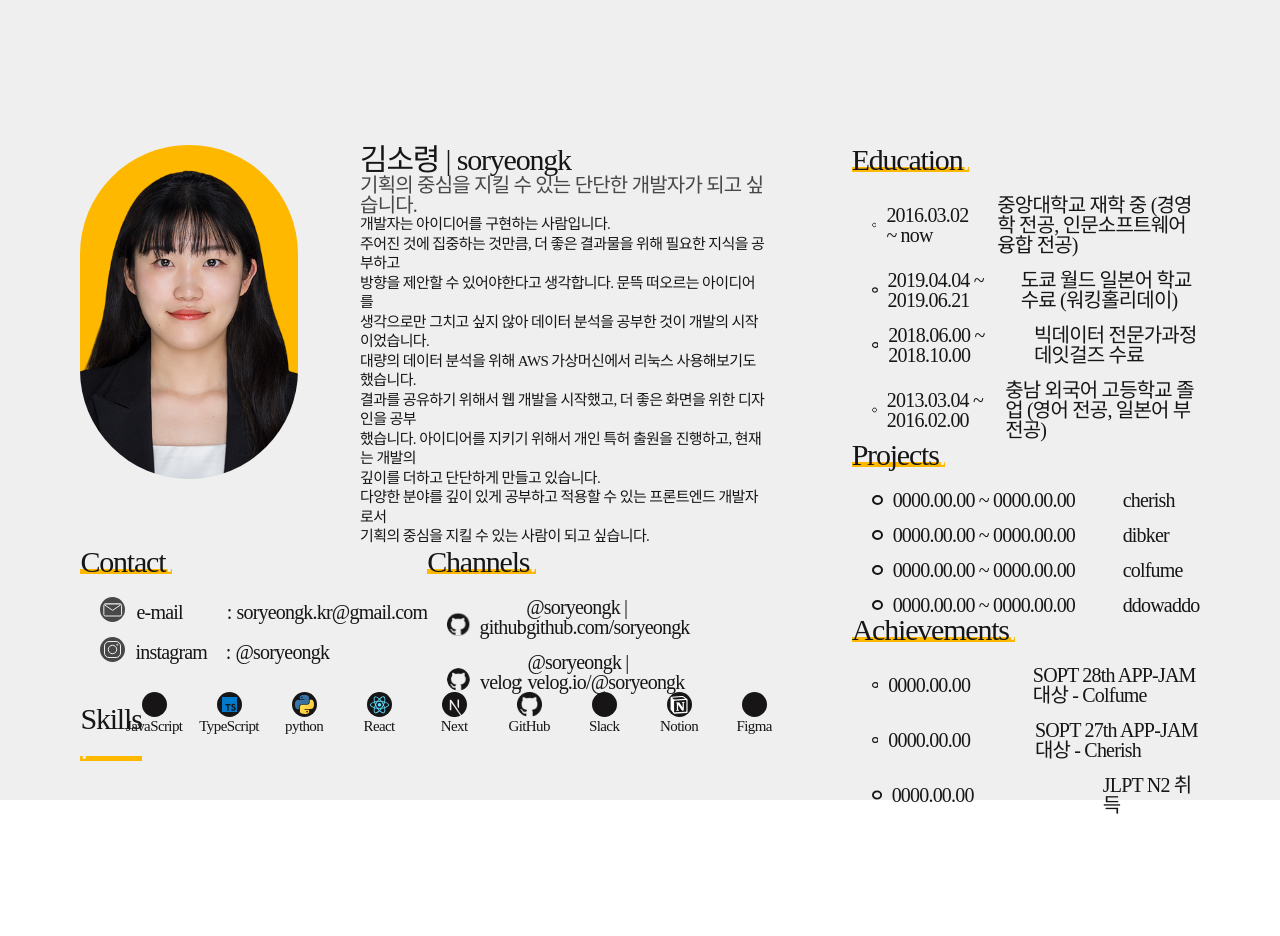
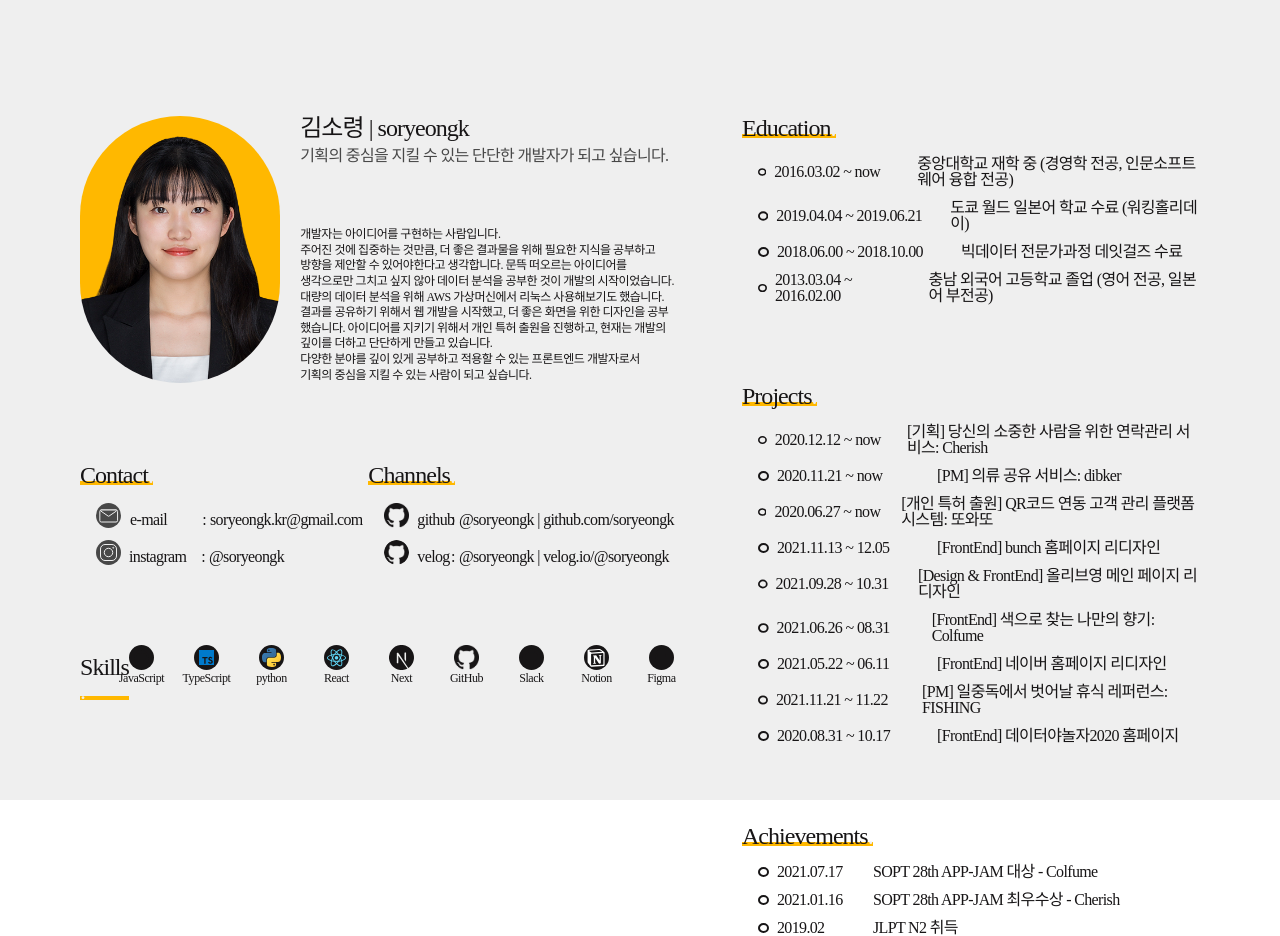
Before and after one commit to soryeongk/soryeongk.github.io, a React (Create React App) app: page / in a window 1280 px wide. Before the commit the page ends 816 px from the top, so only its background shows below. Built offline with nearby package versions, Linux system fonts and the light colour scheme; a web font is replaced by a local one.

Commit message:
:hammer: refactor: mapping에서 key 값을 리얼 고유한 값으로 설정하기

```diff
--- a/src/components/common/ContentList.tsx
+++ b/src/components/common/ContentList.tsx
@@ -1,22 +1,24 @@
 import { ListIndexIcon } from "assets/index";
 // import { NavigateFunction } from "react-router";
-import styled from "styled-components";
-import { theme } from "styled-tools";
+import styled, { css } from "styled-components";
+import { ifProp, theme } from "styled-tools";
 
 interface Content {
   date: string;
   content: string;
+  dateWidth?: string;
   //   onContentClick?: () => NavigateFunction;
   onContentClick?: () => void;
+  highlight?: boolean;
 }
 
 function ContentList(props: Content) {
-  const { date, content, onContentClick } = props;
+  const { date, content, dateWidth = "21rem", onContentClick, highlight = false } = props;
 
   return (
-    <StyledWrapper onClick={onContentClick}>
+    <StyledWrapper onClick={onContentClick} highlight={highlight}>
       <ListIndexIcon />
-      <StyledDate>{date}</StyledDate>
+      <StyledDate dateWidth={dateWidth}>{date}</StyledDate>
       <span>{content}</span>
     </StyledWrapper>
   );
@@ -24,17 +26,26 @@ function ContentList(props: Content) {
 
 export default ContentList;
 
-const StyledWrapper = styled.div`
+const StyledWrapper = styled.div<{ highlight: boolean }>`
   display: flex;
   align-items: center;
-  ${theme("fonts.display")}
+  ${ifProp(
+    { highlight: true },
+    css`
+      ${theme("fonts.displayBold")}
+    `,
+    css`
+      ${theme("fonts.display")}
+    `,
+  )}
+  cursor: pointer;
 
   svg {
     margin-right: 1rem;
   }
 `;
 
-const StyledDate = styled.span`
+const StyledDate = styled.span<{ dateWidth: string }>`
   margin-right: 2rem;
-  width: 21rem;
+  width: ${(props) => props.dateWidth};
 `;
--- a/src/components/resume/information/AboutMe.tsx
+++ b/src/components/resume/information/AboutMe.tsx
@@ -42,7 +42,7 @@ export default AboutMe;
 const StyledContainer = styled.section`
   display: flex;
   justify-content: space-between;
-  gap: 6.2rem;
+  /* gap: 6.2rem; */
   width: 100%;
 `;
 
@@ -69,6 +69,7 @@ const StyledTitle = styled.p`
   ${theme("fonts.headLine")}
 
   span {
+    margin-top: 1rem;
     ${theme("fonts.display")}
     color: ${theme("colors.mainGray")};
   }
--- a/src/components/resume/information/Information.tsx
+++ b/src/components/resume/information/Information.tsx
@@ -16,7 +16,6 @@ export default Information;
 export const StyledContainer = styled.section`
   display: flex;
   flex-direction: column;
-  justify-content: space-between;
+  gap: 10rem;
   width: 100%;
-  height: 61rem;
 `;
--- a/src/components/resume/records/Achievements.tsx
+++ b/src/components/resume/records/Achievements.tsx
@@ -1,12 +1,16 @@
 import { ContentList, ResumeContent } from "components";
 
-const ACHIEVES: string[] = ["SOPT 28th APP-JAM 대상 - Colfume", "SOPT 27th APP-JAM 대상 - Cherish", "JLPT N2 취득"];
+const ACHIEVES: { id: string; date: string; content: string }[] = [
+  { id: "achieve-01", date: "2021.07.17", content: "SOPT 28th APP-JAM 대상 - Colfume" },
+  { id: "achieve-02", date: "2021.01.16", content: "SOPT 28th APP-JAM 최우수상 - Cherish" },
+  { id: "achieve-03", date: "2019.02", content: "JLPT N2 취득" },
+];
 
 function Achievements() {
   return (
     <ResumeContent title="Achievements">
-      {ACHIEVES.map((achieve, idx) => (
-        <ContentList key={`achieve-${idx}`} date="0000.00.00" content={achieve} />
+      {ACHIEVES.map((achieve) => (
+        <ContentList key={achieve.id} date={achieve.date} content={achieve.content} dateWidth="10rem" />
       ))}
     </ResumeContent>
   );
--- a/src/components/resume/records/ProjectList.tsx
+++ b/src/components/resume/records/ProjectList.tsx
@@ -1,7 +1,71 @@
 import { ContentList, ResumeContent } from "components";
 import { useNavigate } from "react-router";
 
-const PROJECTS: string[] = ["cherish", "dibker", "colfume", "ddowaddo"];
+const PROJECTS: { id: string; date: string; projectName: string; content: string; highlight: boolean }[] = [
+  {
+    id: "project-01",
+    date: "2020.12.12 ~ now",
+    projectName: "cherish",
+    content: "[기획] 당신의 소중한 사람을 위한 연락관리 서비스: Cherish",
+    highlight: false,
+  },
+  {
+    id: "project-02",
+    date: "2020.11.21 ~ now",
+    projectName: "dibker",
+    content: "[PM] 의류 공유 서비스: dibker",
+    highlight: false,
+  },
+  {
+    id: "project-03",
+    date: "2020.06.27 ~ now",
+    projectName: "ddowaddo",
+    content: "[개인 특허 출원] QR코드 연동 고객 관리 플랫폼 시스템: 또와또",
+    highlight: false,
+  },
+  {
+    id: "project-04",
+    date: "2021.11.13 ~ 12.05",
+    projectName: "reBrunch",
+    content: "[FrontEnd] bunch 홈페이지 리디자인",
+    highlight: true,
+  },
+  {
+    id: "project-05",
+    date: "2021.09.28 ~ 10.31",
+    projectName: "reOlive0",
+    content: "[Design & FrontEnd] 올리브영 메인 페이지 리디자인",
+    highlight: true,
+  },
+  {
+    id: "project-06",
+    date: "2021.06.26 ~ 08.31",
+    projectName: "colfume",
+    content: "[FrontEnd] 색으로 찾는 나만의 향기: Colfume",
+    highlight: true,
+  },
+  {
+    id: "project-07",
+    date: "2021.05.22 ~ 06.11",
+    projectName: "reNaver",
+    content: "[FrontEnd] 네이버 홈페이지 리디자인",
+    highlight: true,
+  },
+  {
+    id: "project-08",
+    date: "2021.11.21 ~ 11.22",
+    projectName: "fishing",
+    content: "[PM] 일중독에서 벗어날 휴식 레퍼런스: FISHING",
+    highlight: false,
+  },
+  {
+    id: "project-09",
+    date: "2020.08.31 ~ 10.17",
+    projectName: "dnol",
+    content: "[FrontEnd] 데이터야놀자2020 홈페이지",
+    highlight: true,
+  },
+];
 
 function ProjectList() {
   const navigate = useNavigate();
@@ -10,10 +74,12 @@ function ProjectList() {
     <ResumeContent title="Projects">
       {PROJECTS.map((project) => (
         <ContentList
-          key={project}
-          date="0000.00.00 ~ 0000.00.00"
-          content={project}
-          onContentClick={() => navigate(`/project/${project}`)}
+          key={project.id}
+          date={project.date}
+          dateWidth="18rem"
+          content={project.content}
+          onContentClick={() => navigate(`/project/${project.projectName}`)}
+          highlight={project.highlight}
         />
       ))}
     </ResumeContent>
--- a/src/styles/global-style.ts
+++ b/src/styles/global-style.ts
@@ -33,7 +33,7 @@ export const GlobalStyle = createGlobalStyle`
   html {
     color: ${theme("colors.mainBlack")};
     font-family: NanumMyeongjo;
-    font-size: 10px;
+    font-size: 8px;
   }
 
   a {
```
